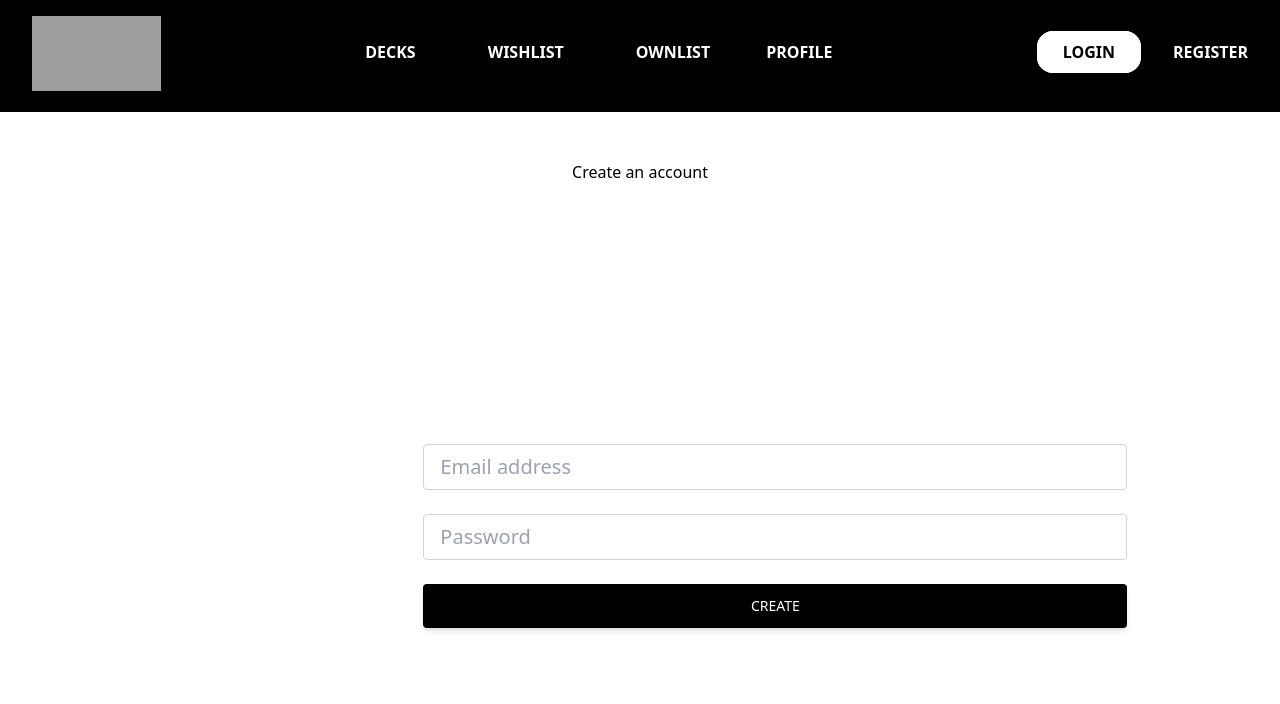
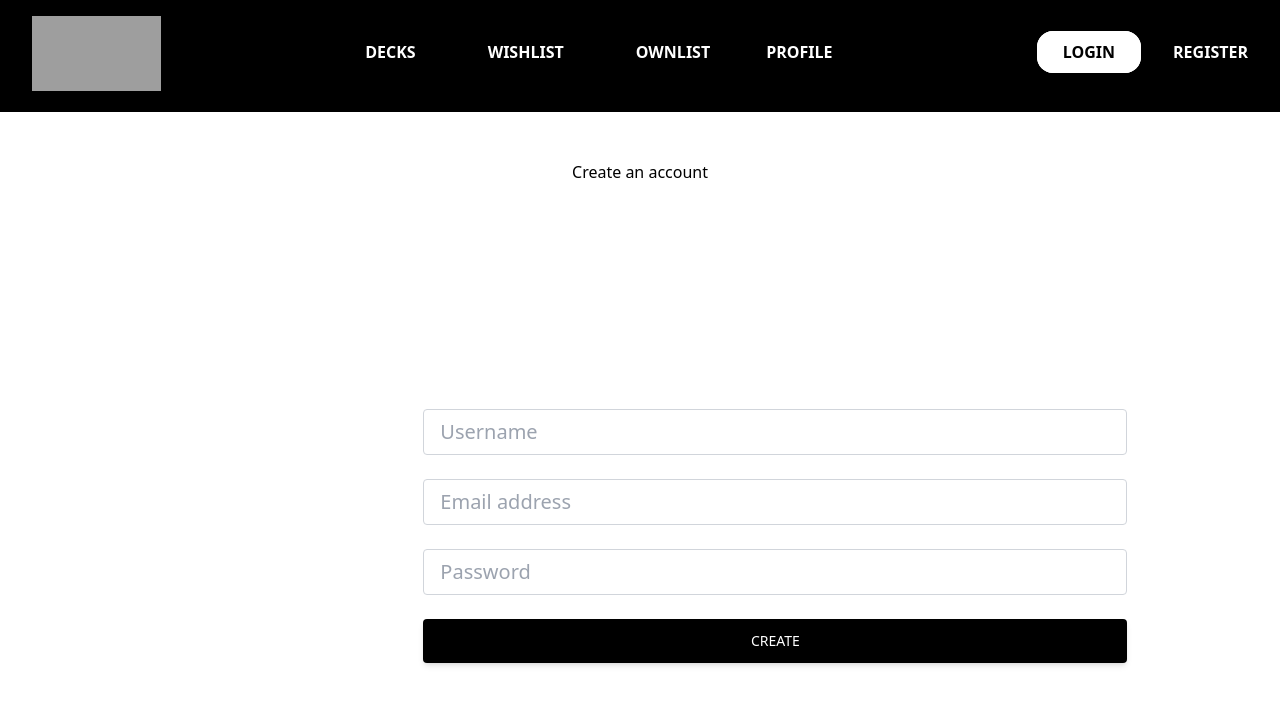
Before and after one commit to RamanTheDeveloper/YugiohDeckBuilder, a React (Create React App) app in the folder yugioh-deck-builder/: page /register in a window 1280 px wide. Shown: the top 704 px of the page. Built offline with nearby package versions, Linux system fonts and the light colour scheme; grey boxes are pictures that could not be loaded; the HTML template or start-up script is replaced by a standard one.

Commit message:
Error solved + styling fix

```diff
--- a/yugioh-deck-builder/src/Components/login/Login.js
+++ b/yugioh-deck-builder/src/Components/login/Login.js
@@ -1,5 +1,5 @@
 import React, { useState } from 'react'
-import { login } from '../../Firebase/Auth'
+import { login } from '../../Firebase/auth.js'
 import { Link } from 'react-router-dom'
 
 const image = require('../images/Yugi-Joey-Kaiba.png')
--- a/yugioh-deck-builder/src/Components/registration/Registration.js
+++ b/yugioh-deck-builder/src/Components/registration/Registration.js
@@ -1,5 +1,5 @@
 import React, {useState} from 'react'
-import {register} from '../../Firebase/Auth'
+import {register} from '../../Firebase/auth.js'
 import { Link } from 'react-router-dom'
 
 const Register = () => {
@@ -20,6 +20,14 @@ const Register = () => {
 				<div class="flex flex-col justify-center align-middle items-center flex-wrap h-full g-4 text-gray-800">
 					<div class="md:w-8/12 lg:w-5/12 lg:ml-20">
 						<form onSubmit={handleSubmit}>
+							<div class="mb-6">
+								<input
+									type="text"
+									class="form-control block w-[44rem] px-4 py-2 text-xl font-normal text-gray-700 bg-white bg-clip-padding border border-solid border-gray-300 rounded transition ease-in-out m-0 focus:text-gray-700 focus:bg-white focus:border-blue-600 focus:outline-none"
+									placeholder="Username"
+								/>
+							</div>
+
 							<div class="mb-6">
 								<input
 									type="text"
--- a/yugioh-deck-builder/src/Firebase/auth.js
+++ b/yugioh-deck-builder/src/Firebase/auth.js
@@ -1,7 +1,6 @@
 
 import firebase from 'firebase/compat/app';
 import "firebase/compat/auth"
-import {auth} from './Firebase'
 
 export const register = async({email, password})=>{
     const resp = await firebase.auth()
```
